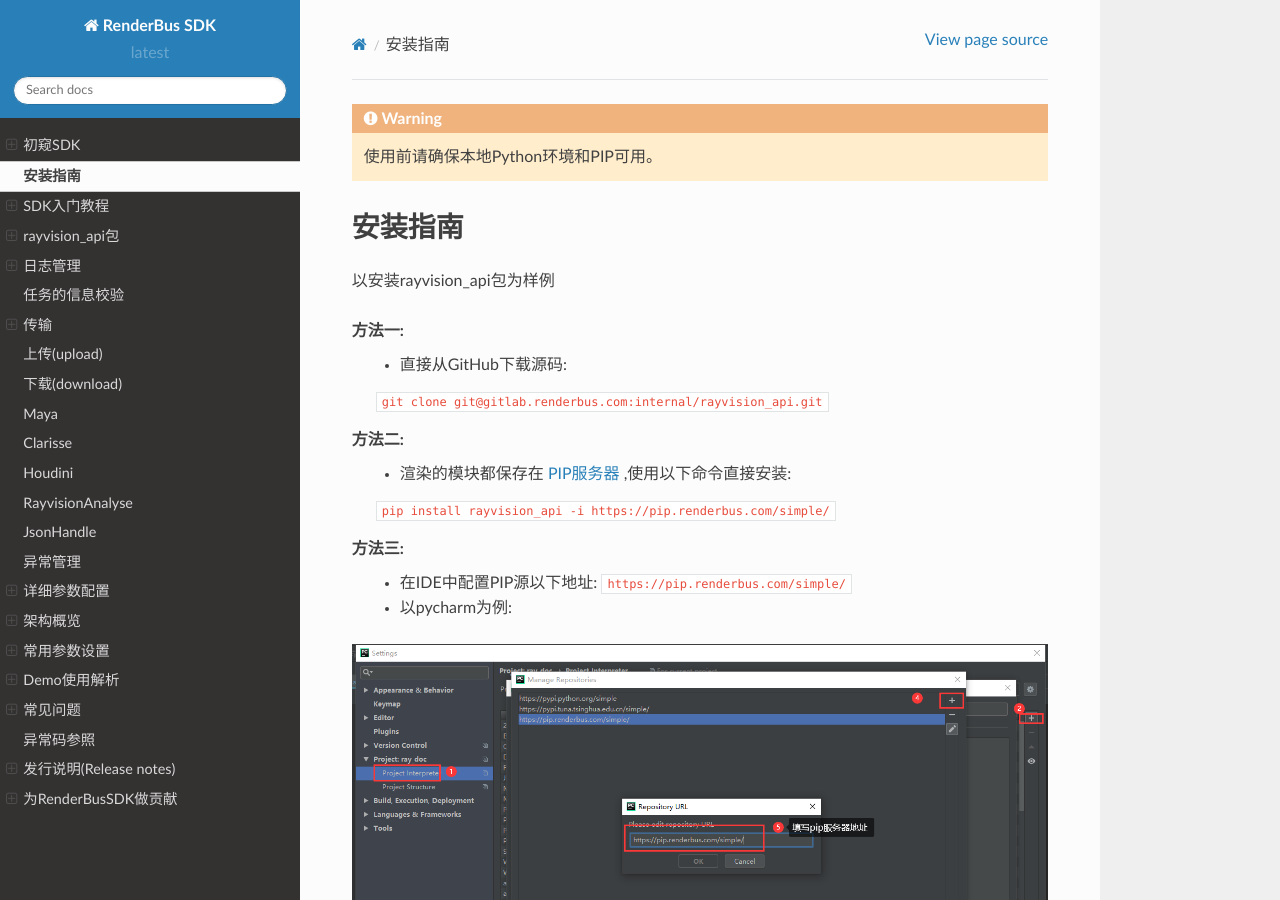
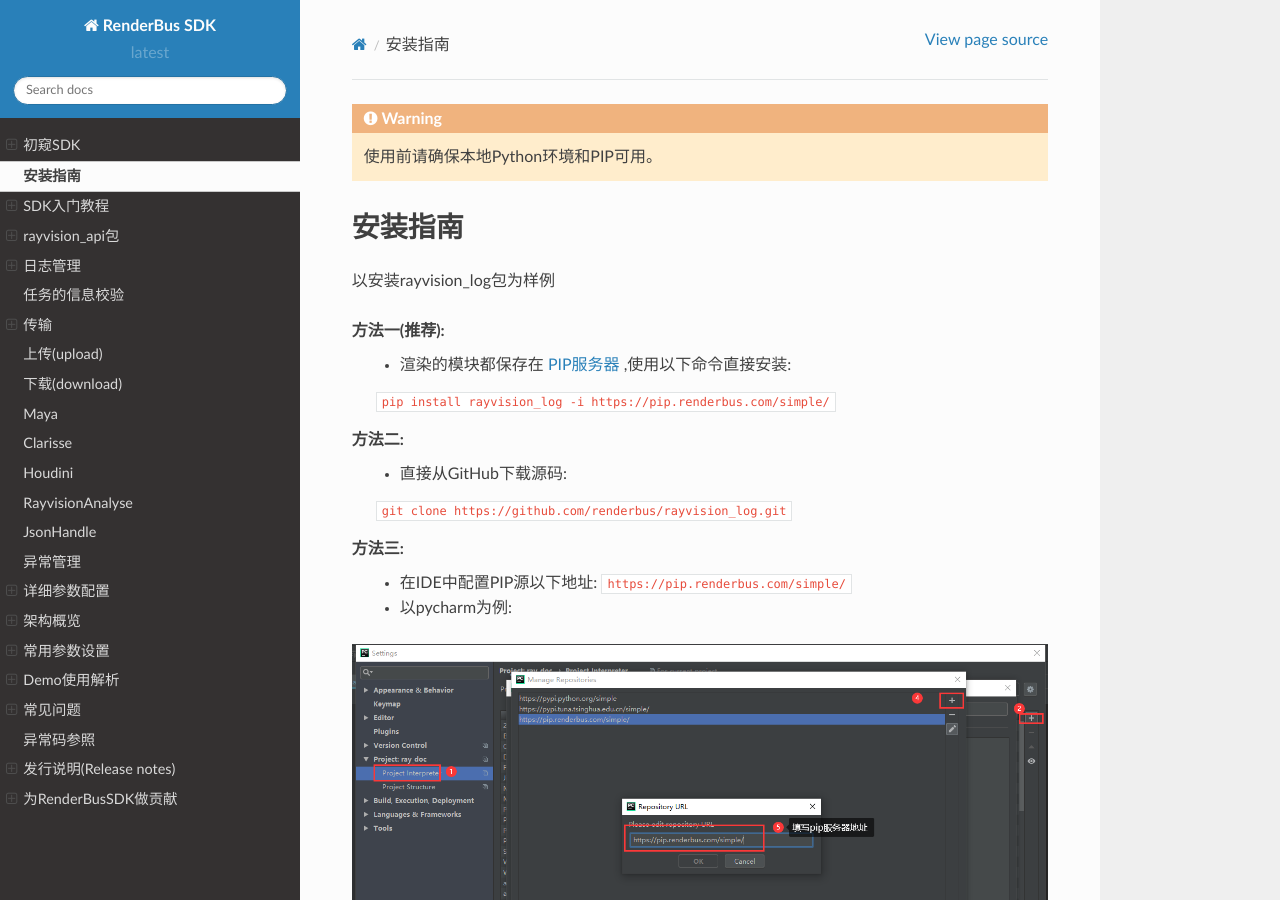
Before and after one commit to renderbus/docs_sdk, a Sphinx documentation site: the page built from docs/render/installation_guide.rst, in a window 1280 px wide and 900 px high. Built offline with Sphinx 7.4.7 and the Read the Docs theme 2.0.0, drawn with Linux system fonts in a browser that asks for light colours.

Commit message:
modify installation_guide.rst

```diff
--- a/docs/render/installation_guide.rst
+++ b/docs/render/installation_guide.rst
@@ -4,17 +4,17 @@
 安装指南
 =========
 
-以安装rayvision_api包为样例
+以安装rayvision_log包为样例
 
-**方法一:**
+**方法一(推荐):**
+   - 渲染的模块都保存在 `PIP服务器 <https://pip.renderbus.com/simple/>`_ ,使用以下命令直接安装:
+
+   ``pip install rayvision_log -i https://pip.renderbus.com/simple/``
+
+**方法二:**
    - 直接从GitHub下载源码:
 
-   ``git clone git@gitlab.renderbus.com:internal/rayvision_api.git``
-
-**方法二:**
-   - 渲染的模块都保存在 `PIP服务器 <https://pip.renderbus.com/simple/>`_ ,使用以下命令直接安装:
-
-   ``pip install rayvision_api -i https://pip.renderbus.com/simple/``
+   ``git clone https://github.com/renderbus/rayvision_log.git``
 
 **方法三:**
    - 在IDE中配置PIP源以下地址: ``https://pip.renderbus.com/simple/``
```
